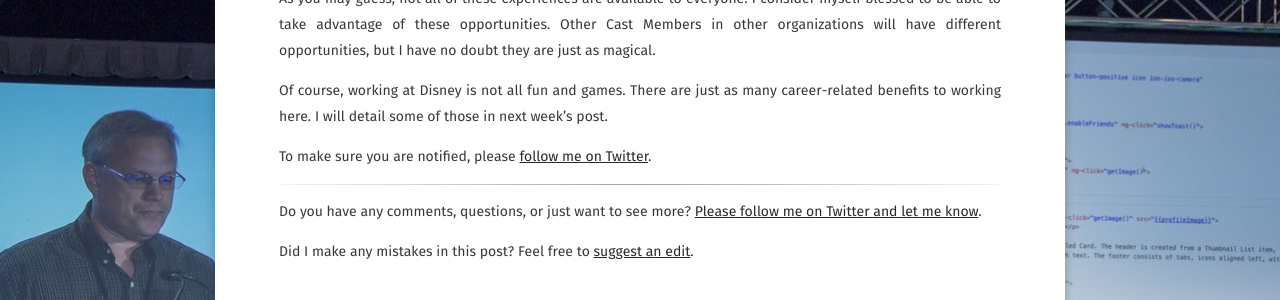
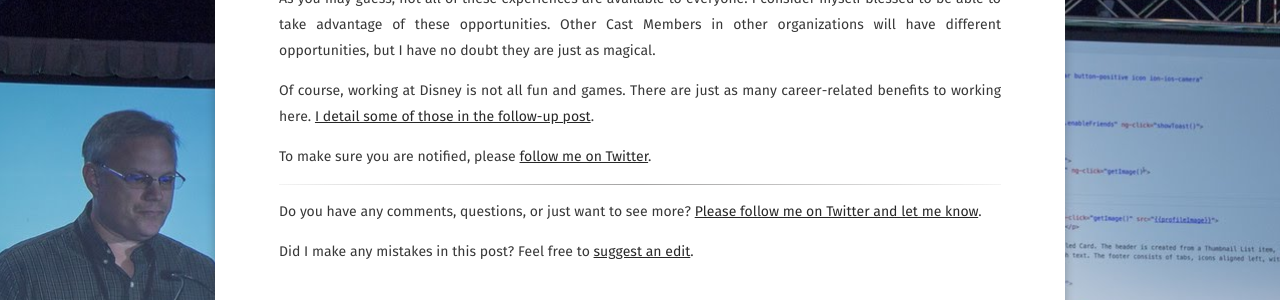
Before and after one commit to walkingriver/walkingriver.github.io, a Jekyll site: the page built from _posts/2020-07-08-why-disney-1.md, in a window 1280 px wide and 900 px high, scrolled down 5295 px. Shown: the part 178-478 px from the top of the window. Built offline with Jekyll 4.4.1, drawn with Linux system fonts in a browser that asks for light colours; some web fonts are replaced.

Commit message:
Why Disney Published

```diff
--- a/_posts/2020-07-08-why-disney-1.md
+++ b/_posts/2020-07-08-why-disney-1.md
@@ -112,6 +112,6 @@ I have also been able to take advantage of multiple backstage tours of various a
 
 As you may guess, not all of these experiences are available to everyone. I consider myself blessed to be able to take advantage of these opportunities. Other Cast Members in other organizations will have different opportunities, but I have no doubt they are just as magical.
 
-Of course, working at Disney is not all fun and games. There are just as many career-related benefits to working here. I will detail some of those in next week's post.
+Of course, working at Disney is not all fun and games. There are just as many career-related benefits to working here. [I detail some of those in the follow-up post](https://walkingriver.com/why-disney-2).
 
 To make sure you are notified, please [follow me on Twitter](https://twitter.com/walkingriver).
```
Also changed, not shown: _posts/2020-07-15-why-disney-2.md (+4 -2 lines).
